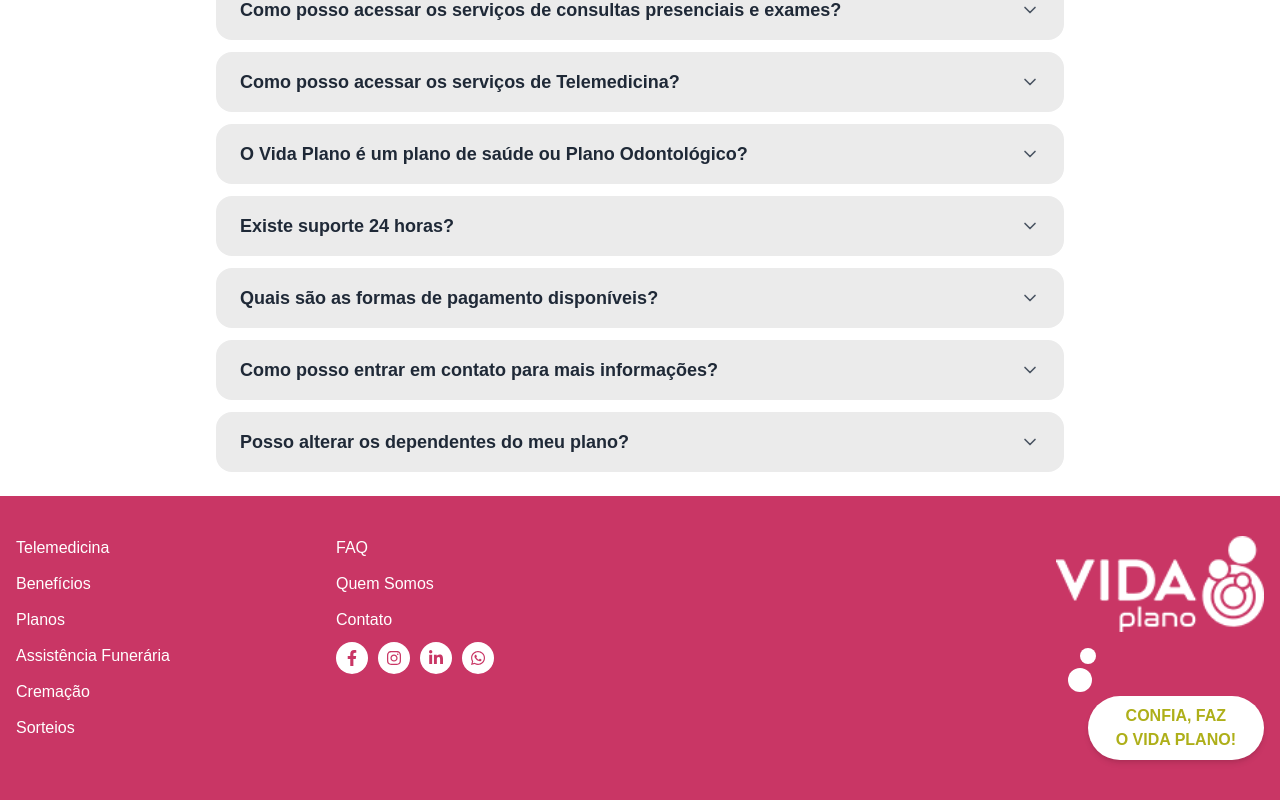
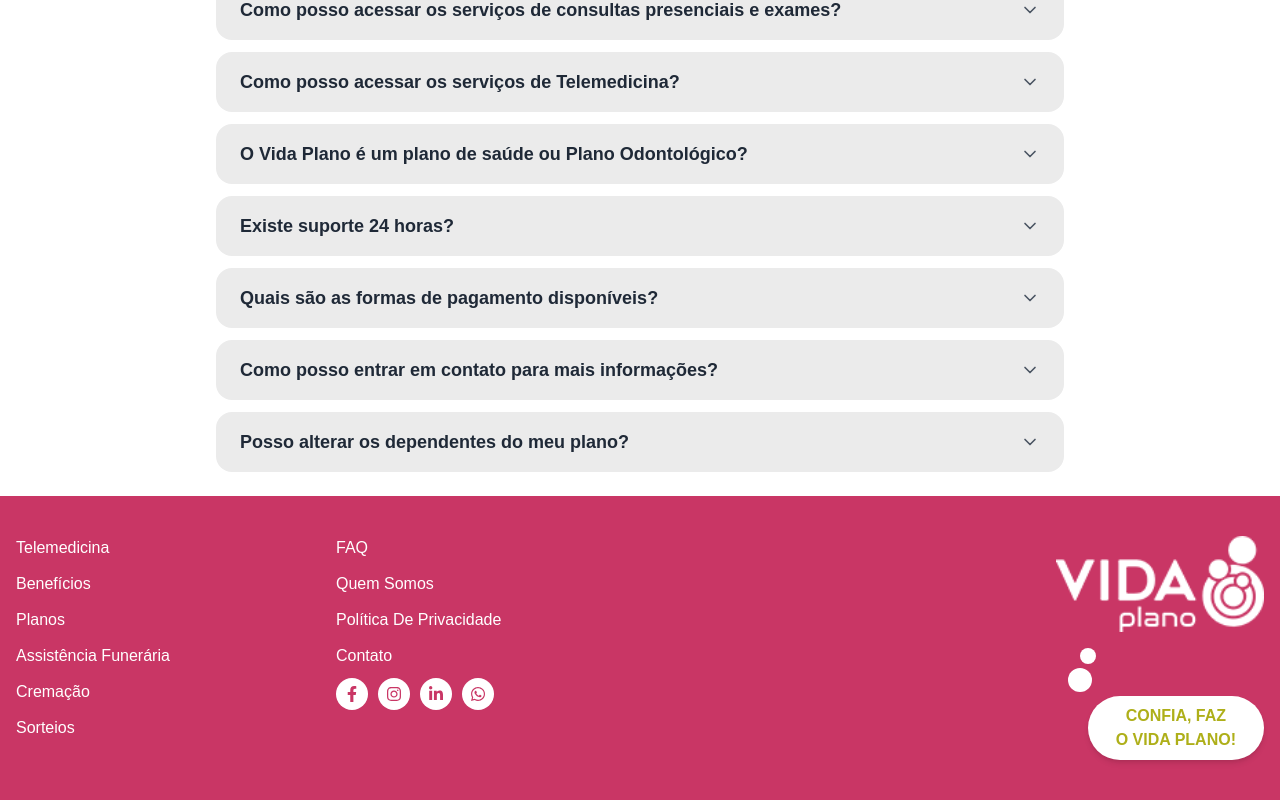
Before and after one commit to disabela-maria20/next-vida-plano-app, a Next.js app: page / in a window 1280 px wide. Shown: the part 6441-7241 px from the top of the page. Built offline with nearby package versions, Linux system fonts and the light colour scheme; a web font is replaced by a local one.

Commit message:
feat: add link

```diff
--- a/app/politica-de-privacidade/page.tsx
+++ b/app/politica-de-privacidade/page.tsx
@@ -1,5 +1,39 @@
 import { PoliticaPrivacidade } from '@/views';
+import { Metadata } from 'next';
 
+export const metadata: Metadata = {
+  title: 'Política de Privacidade | Vida Plano',
+  description:
+    'Conheça a Política de Privacidade da Vida Plano. Saiba como coletamos, armazenamos, utilizamos e protegemos seus dados pessoais de acordo com a LGPD.',
+  keywords: [
+    'Política de Privacidade',
+    'Vida Plano',
+    'LGPD',
+    'proteção de dados',
+    'segurança da informação',
+    'dados pessoais',
+  ],
+  authors: [{ name: 'Vida Plano' }],
+  openGraph: {
+    title: 'Política de Privacidade | Vida Plano',
+    description:
+      'Saiba como a Vida Plano protege seus dados pessoais de acordo com a LGPD e outras legislações vigentes.',
+    url: 'https://vidaplano.com.br/politica-de-privacidade',
+    siteName: 'Vida Plano',
+    type: 'article',
+    locale: 'pt_BR',
+  },
+  twitter: {
+    card: 'summary_large_image',
+    title: 'Política de Privacidade | Vida Plano',
+    description:
+      'Transparência e segurança no tratamento de dados pessoais: conheça a Política de Privacidade da Vida Plano.',
+  },
+  robots: {
+    index: true,
+    follow: true,
+  },
+};
 export default function PagePolitica() {
   return (
     <main className="overflow-x-hidden">
--- a/components/footer/index.tsx
+++ b/components/footer/index.tsx
@@ -31,7 +31,7 @@ const Footer = () => {
               </motion.li>
             ))}
           </ul>
-          <div className="col-span-2 ">
+          <div className="col-span-3 ">
             <ul className="flex flex-col gap-3 mb-2.5">
               {text.footer.list2.map((data) => (
                 <motion.li
@@ -107,7 +107,7 @@ const Footer = () => {
             </ul>
           </div>
 
-          <div className="col-span-7">
+          <div className="col-span-6">
             <div className="flex flex-col items-center lg:items-end text-center lg:text-right space-y-4">
               <img
                 src={text.footer.imgFooter}
--- a/texts/index.json
+++ b/texts/index.json
@@ -425,6 +425,11 @@
         "id": 2,
         "nome": "Quem somos",
         "link": "/#quemsomos"
+      },
+      {
+        "id": 2,
+        "nome": "Política de Privacidade",
+        "link": "/politica-de-privacidade/"
       },
       {
         "id": 3,
```
